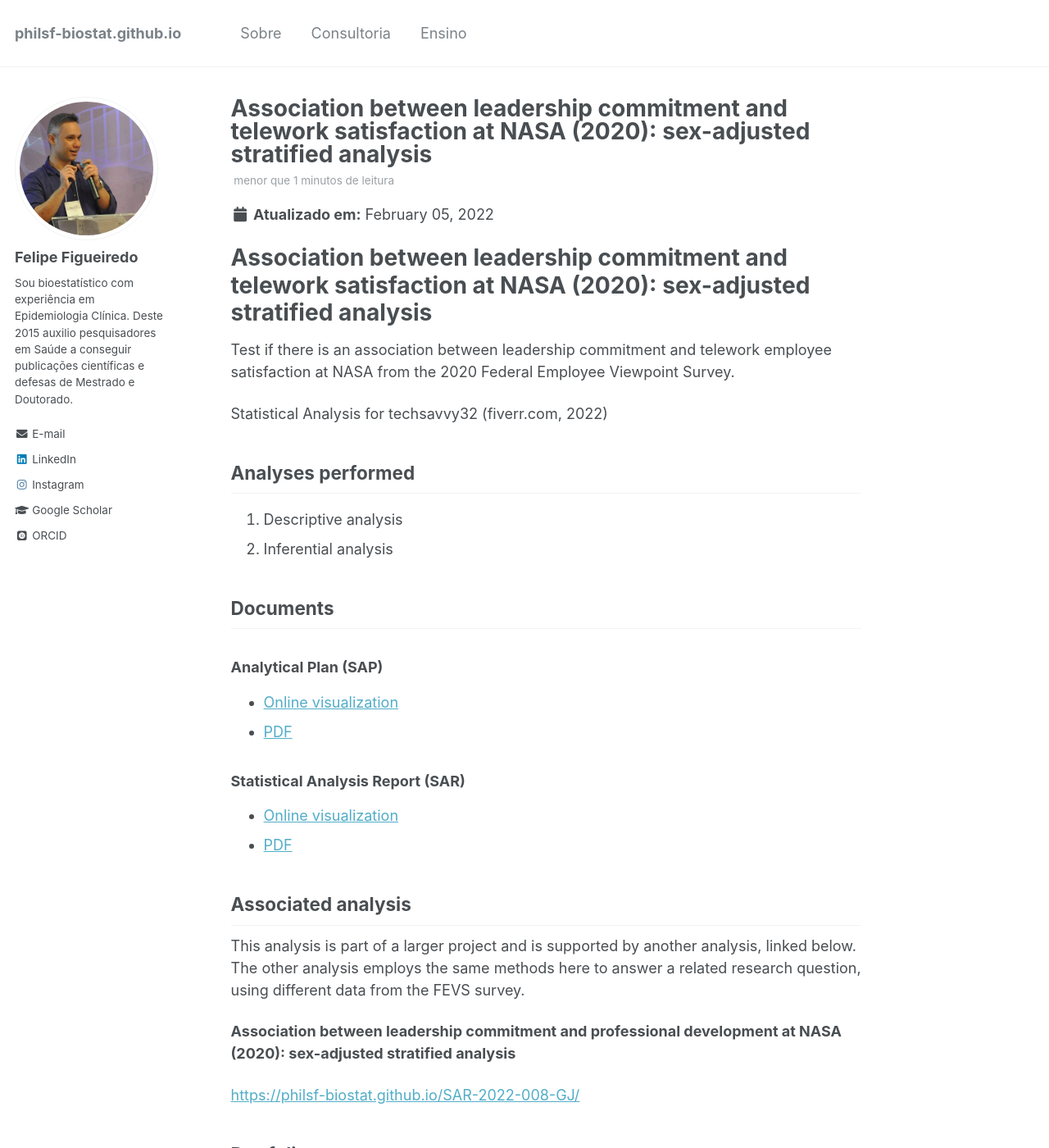
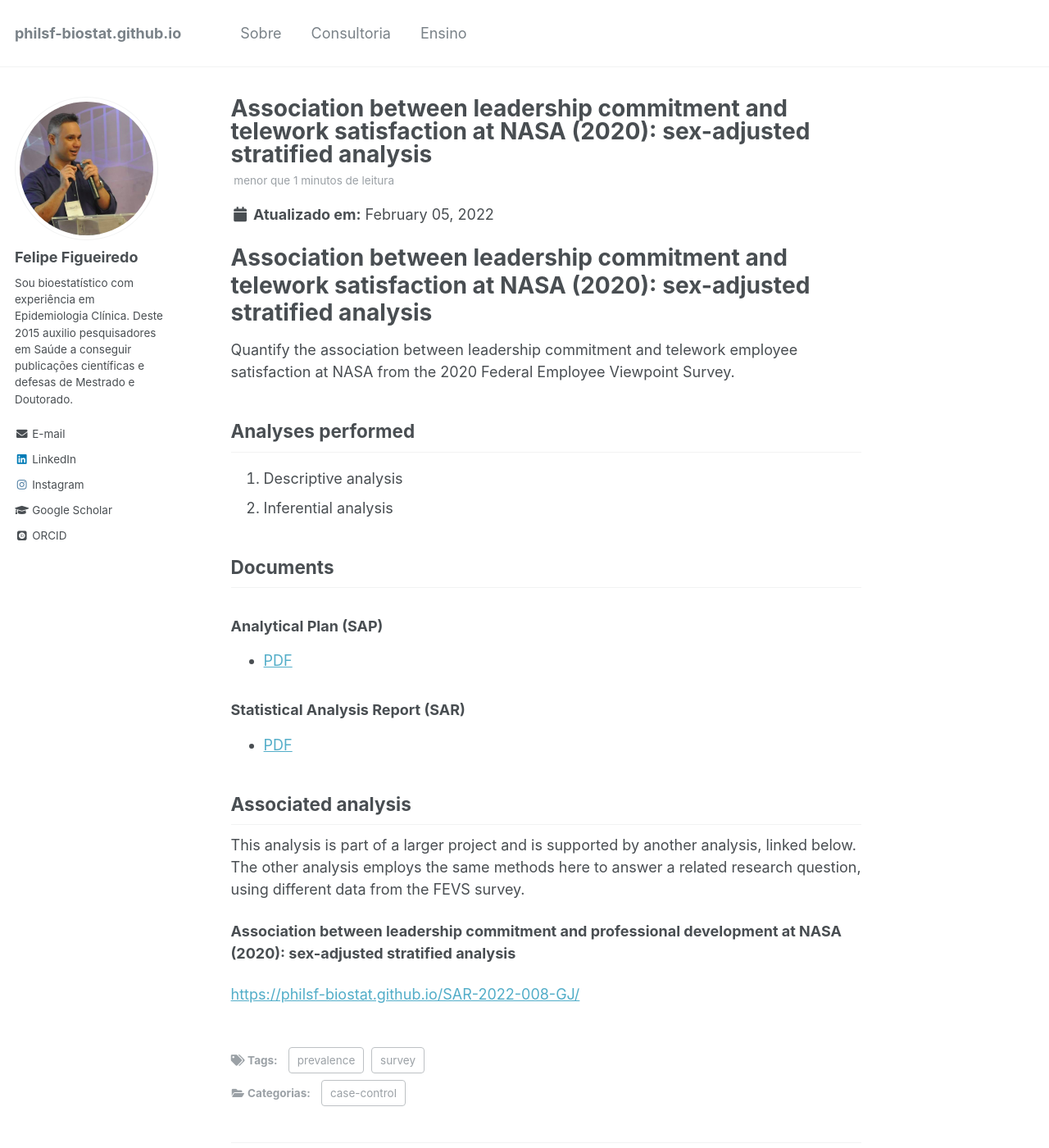
Before and after one commit to philsf-biostat/philsf-biostat.github.io, a Jekyll site: the page built from _posts/2022-02-05-SAR-2022-007.md, in a window 1280 px wide and 1400 px high. Shown: the whole window at 82% size. Built offline with Jekyll 4.4.1, drawn with Linux system fonts in a browser that asks for light colours; some web fonts are replaced; part of the change alters nothing that is shown; some of the changed text lies outside the part shown.

Commit message:
2022-007 updated

```diff
--- a/_posts/2022-02-05-SAR-2022-007.md
+++ b/_posts/2022-02-05-SAR-2022-007.md
@@ -14,9 +14,7 @@ tags:
 
 # Association between leadership commitment and telework satisfaction at NASA (2020): sex-adjusted stratified analysis
 
-Test if there is an association between leadership commitment and telework employee satisfaction at NASA from the 2020 Federal Employee Viewpoint Survey.
-
-Statistical Analysis for techsavvy32 (fiverr.com, 2022)
+Quantify the association between leadership commitment and telework employee satisfaction at NASA from the 2020 Federal Employee Viewpoint Survey.
 
 ## Analyses performed
 
@@ -27,19 +25,11 @@ Statistical Analysis for techsavvy32 (fiverr.com, 2022)
 
 ### Analytical Plan (SAP)
 
-- [Online visualization][sapviz-v02]
-- [PDF][sappdf-v02]
-
-<!-- - [Online visualization][sapviz-v01] -->
-<!-- - [PDF][sappdf-v01] -->
+- [PDF][sap]
 
 ### Statistical Analysis Report (SAR)
 
-- [Online visualization][reportviz-v02]
-- [PDF][pdf-v02]
-
-<!-- - [Online visualization][reportviz-v01] -->
-<!-- - [PDF][pdf-v01] -->
+- [PDF][sar]
 
 ## Associated analysis
 
@@ -50,29 +40,7 @@ The other analysis employs the same methods here to answer a related research qu
 
 <https://philsf-biostat.github.io/SAR-2022-008-GJ/>
 
-## Portfolio
-
-This analysis is included in the consultant's portfolio.
-Other analyses performed can also be seen at:
-
-<https://philsf-biostat.github.io/>
-
 <!-- --- -->
 
-[sapviz-v01]: report/SAP-2022-007-GJ-v01.md
-[sapviz-v02]: report/SAP-2022-007-GJ-v02.md
-[sappdf-v01]: https://docs.google.com/viewer?url=https://github.com/philsf-biostat/SAR-2022-007-GJ/raw/main/report/SAP-2022-007-GJ-v01.pdf
-[sappdf-v02]: https://docs.google.com/viewer?url=https://github.com/philsf-biostat/SAR-2022-007-GJ/raw/main/report/SAP-2022-007-GJ-v02.pdf
-
-[reportviz-v01]: report/SAR-2022-007-GJ-v01.md
-[reportviz-v02]: report/SAR-2022-007-GJ-v02.md
-[pdf-v01]: https://docs.google.com/viewer?url=https://github.com/philsf-biostat/SAR-2022-007-GJ/raw/main/report/SAR-2022-007-GJ-v01.pdf
-[pdf-v02]: https://docs.google.com/viewer?url=https://github.com/philsf-biostat/SAR-2022-007-GJ/raw/main/report/SAR-2022-007-GJ-v02.pdf
-[docx-v01]: https://docs.google.com/viewer?url=https://github.com/philsf-biostat/SAR-2022-007-GJ/raw/main/report/SAR-2022-007-GJ-v01.docx
-[docx-v02]: https://docs.google.com/viewer?url=https://github.com/philsf-biostat/SAR-2022-007-GJ/raw/main/report/SAR-2022-007-GJ-v02.docx
-
-[releases]: https://github.com/philsf-biostat/SAR-2022-007-GJ/releases/
-[milestone-v01]: https://github.com/philsf-biostat/SAR-2022-007-GJ/milestone/mmm01
-[v01-project]: https://github.com/philsf-biostat/SAR-2022-007-GJ/projects/ppp01
-[milestone-v02]: https://github.com/philsf-biostat/SAR-2022-007-GJ/milestone/mmm02
-[v02-project]: https://github.com/philsf-biostat/SAR-2022-007-GJ/projects/ppp02
+[sap]: /files/SAP-2022-007-GJ-v02.pdf
+[sar]: /files/SAR-2022-007-GJ-v02.pdf
```
